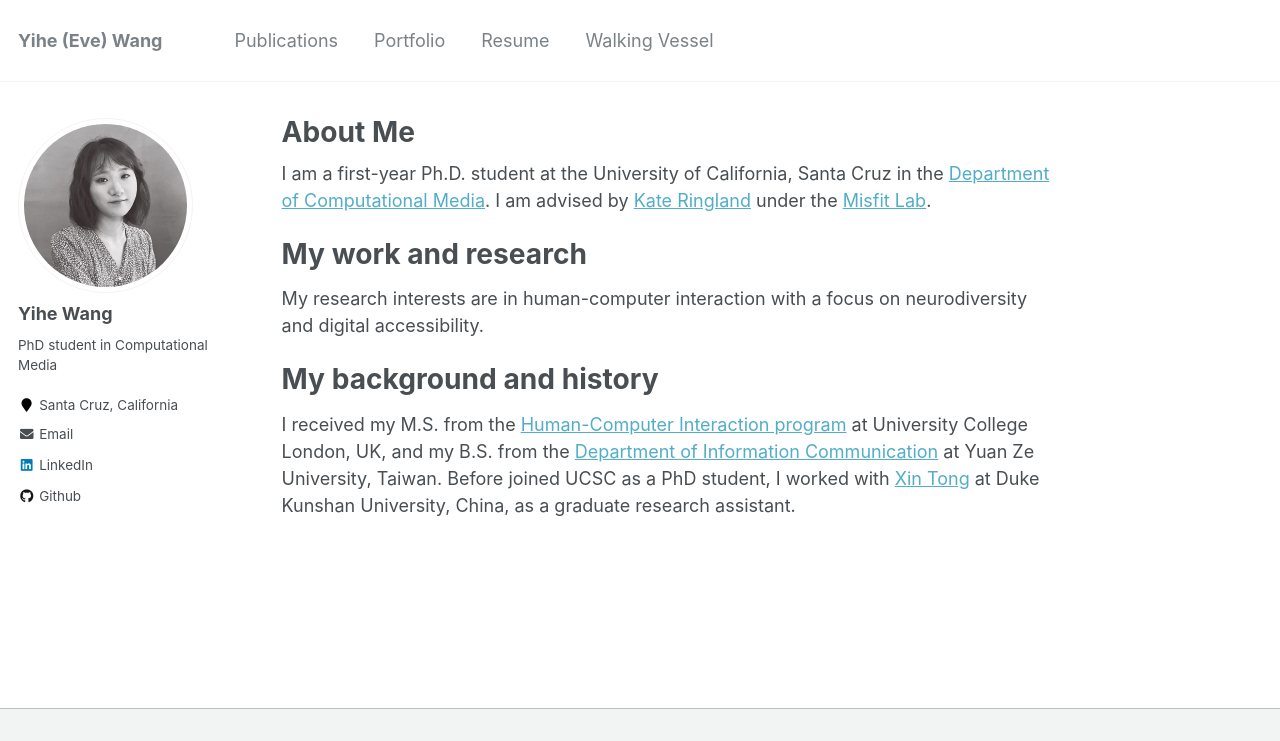
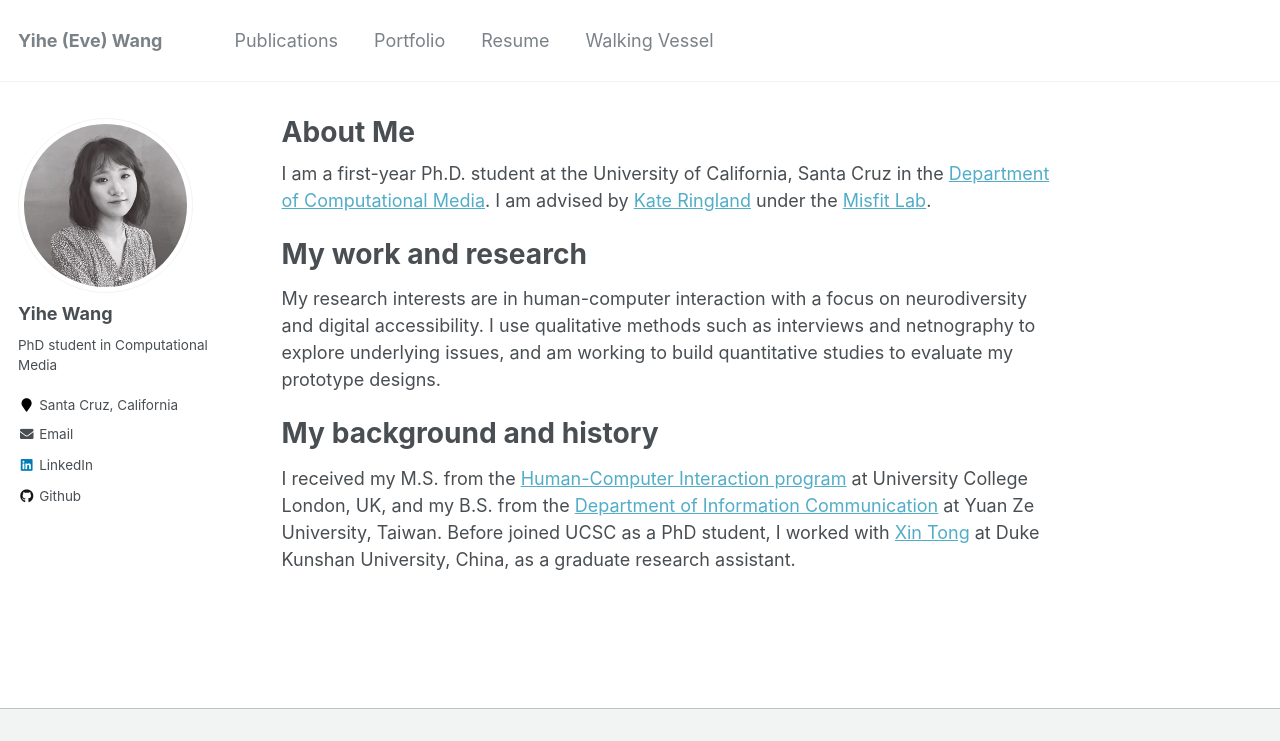
Before and after one commit to wongyihe/wongyihe.github.io, a Jekyll site: the page built from _pages/about.md, in a window 1280 px wide, cut to the strip 0-741 px from the top of the page. Built offline with Jekyll 4.4.1, drawn with Linux system fonts in a browser that asks for light colours.

Commit message:
change about me page

```diff
--- a/_pages/about.md
+++ b/_pages/about.md
@@ -12,7 +12,7 @@ I am a first-year Ph.D. student at the University of California, Santa Cruz in t
 
 My work and research
 ======
-My research interests are in human-computer interaction with a focus on neurodiversity and digital accessibility.
+My research interests are in human-computer interaction with a focus on neurodiversity and digital accessibility. I use qualitative methods such as interviews and netnography to explore underlying issues, and am working to build quantitative studies to evaluate my prototype designs.
 
 
 My background and history
```
